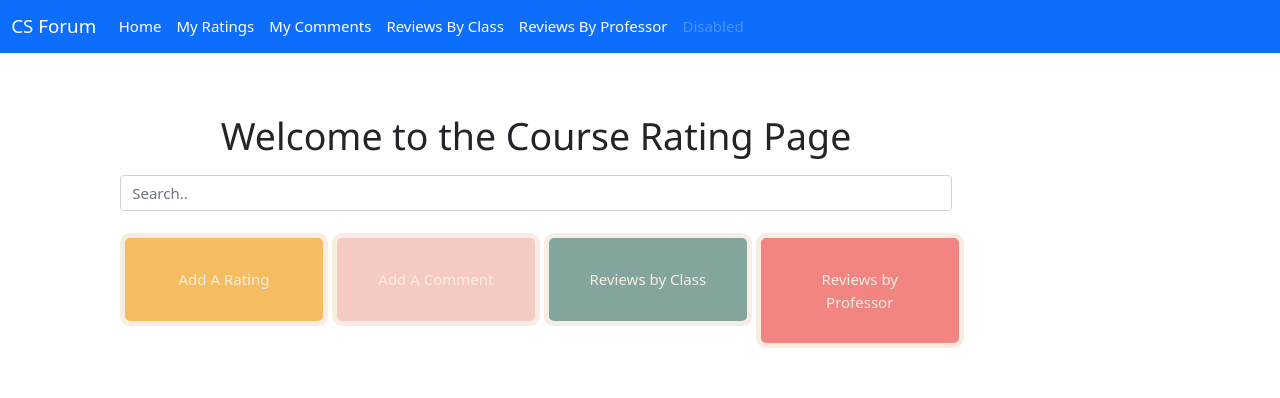
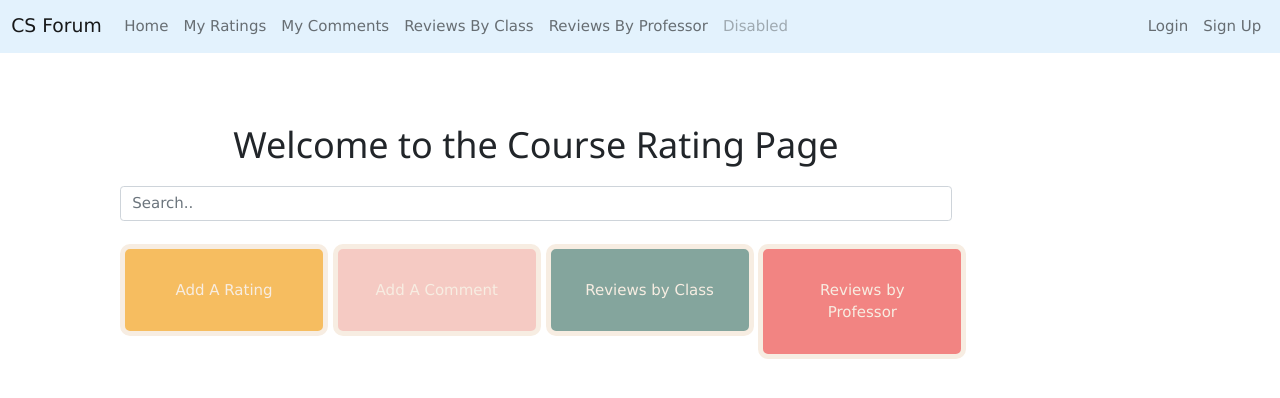
Before and after one commit to Skylarhaskiell/CS4750, a PHP site: page /index.php in a window 1280 px wide. Shown: the top 398 px of the page. Run offline with PHP 8.4, Linux system fonts and the light colour scheme.

Commit message:
updated navbar

```diff
--- a/header.php
+++ b/header.php
@@ -15,7 +15,7 @@
 <body>
   <!-- source for navbar: https://getbootstrap.com/docs/5.0/components/navbar/ -->
 
-    <nav class="navbar navbar-expand-lg navbar-dark bg-primary">
+    <nav class="navbar navbar-expand-lg navbar-light" style="background-color: #e3f2fd;">
         <div class="container-fluid">
           <a class="navbar-brand" href="index.php">CS Forum</a>
           <button class="navbar-toggler" type="button" data-bs-toggle="collapse" data-bs-target="#navbarNav" aria-controls="navbarNav" aria-expanded="false" aria-label="Toggle navigation">
@@ -24,24 +24,34 @@
           <div class="collapse navbar-collapse" id="navbarNav">
             <ul class="navbar-nav">
               <li class="nav-item">
-                <a class="nav-link active" aria-current="page" href="index.php">Home</a>
+                <a class="nav-link" aria-current="page" href="index.php">Home</a>
               </li>
               <li class="nav-item">
-                <a class="nav-link active" href="rating_simpleform.php">My Ratings</a>
+                <a class="nav-link" href="rating_simpleform.php">My Ratings</a>
               </li>
               <li class="nav-item">
-                <a class="nav-link active" href="simpleform.php">My Comments</a>
+                <a class="nav-link" href="simpleform.php">My Comments</a>
               </li>
               <li class="nav-item">
-                <a class="nav-link active" href="viewclass.php">Reviews By Class</a>
+                <a class="nav-link" href="viewclass.php">Reviews By Class</a>
               </li>
               <li class="nav-item">
-                <a class="nav-link active" href="viewprofessor.php">Reviews By Professor</a>
+                <a class="nav-link" href="viewprofessor.php">Reviews By Professor</a>
               </li>
               <li class="nav-item">
                 <a class="nav-link disabled" href="#" tabindex="-1" aria-disabled="true">Disabled</a>
               </li>
             </ul>
+            <div class="collapse navbar-collapse justify-content-end">
+              <ul class="navbar-nav">
+              <li class="nav-item">
+                <a class="nav-link" href="login.php">Login</a>
+              </li>
+              <li class="nav-item">
+                <a class="nav-link" href="create_user.php">Sign Up</a>
+              </li>
+            </ul>
+          </div>
           </div>
         </div>
       </nav>
--- a/index.php
+++ b/index.php
@@ -36,6 +36,7 @@
   <link rel="icon" type="image/png" href="http://www.cs.virginia.edu/~up3f/cs4750/images/db-icon.png" />
 
   <link rel="stylesheet" href="https://cdnjs.cloudflare.com/ajax/libs/font-awesome/4.7.0/css/font-awesome.min.css">
+  <link rel="stylesheet" href="https://www.w3schools.com/w3css/4/w3.css">
 
   <!-- if you choose to download bootstrap and host it locally -->
   <!-- <link rel="stylesheet" href="path-to-your-file/bootstrap.min.css" /> -->
--- a/viewclass.php
+++ b/viewclass.php
@@ -35,6 +35,9 @@
   <!-- If you choose to use a favicon, specify the destination of the resource in href -->
   <link rel="icon" type="image/png" href="http://www.cs.virginia.edu/~up3f/cs4750/images/db-icon.png" />
 
+  <link rel="stylesheet" href="https://www.w3schools.com/w3css/4/w3.css">
+
+
   <!-- if you choose to download bootstrap and host it locally -->
   <!-- <link rel="stylesheet" href="path-to-your-file/bootstrap.min.css" /> -->
 
--- a/viewprofessor.php
+++ b/viewprofessor.php
@@ -4,6 +4,7 @@
 <!DOCTYPE html>
 <html>
 <head>
+<link rel="stylesheet" href="https://www.w3schools.com/w3css/4/w3.css">
 	<title>Professor List</title>
 	<style>
 		.professor-box {
```
